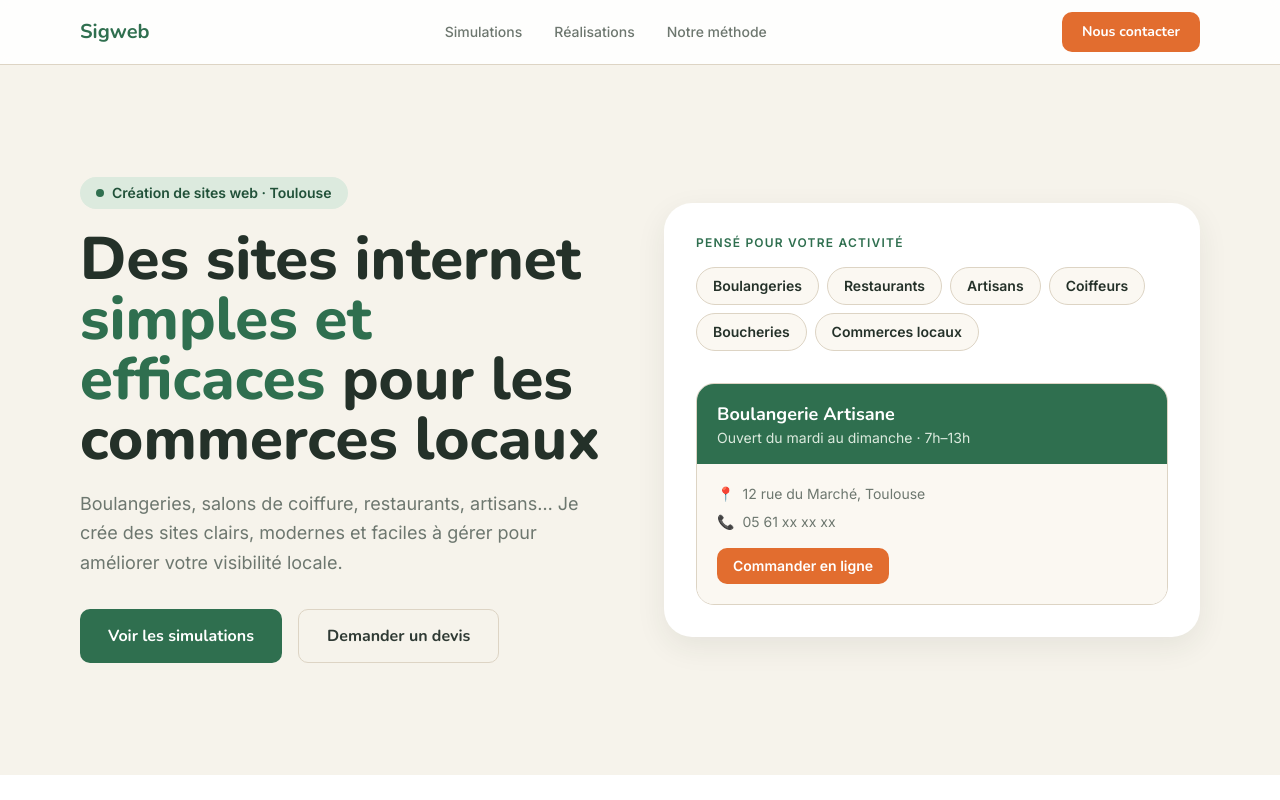
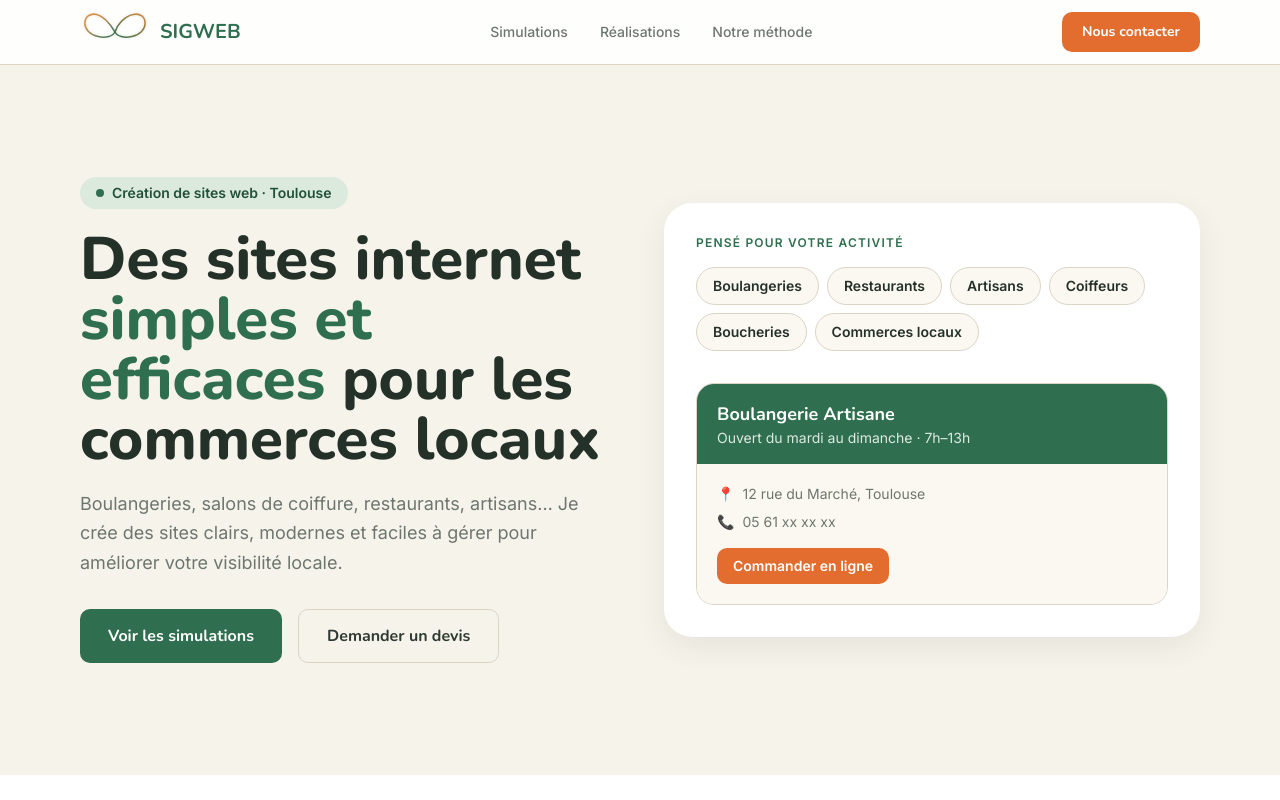
Before and after one commit to sebkeops/sigweb, a Next.js app: page / in a window 1280 px wide. Shown: the top 800 px of the page. Built offline with nearby package versions, Linux system fonts and the light colour scheme; no server answers; the database is empty.

Commit message:
feat: ajout logo SVG dans header et footer
Co-Authored-By: Claude Sonnet 4.6 <noreply@anthropic.com>

```diff
--- a/components/layout/Footer.tsx
+++ b/components/layout/Footer.tsx
@@ -1,15 +1,19 @@
 import Link from 'next/link'
+import Logo from '@/components/ui/Logo'
 
 export default function Footer() {
   return (
     <footer className="border-t border-border bg-surface">
       <div className="container-wide section-pad py-10">
         <div className="flex flex-col items-center justify-between gap-6 md:flex-row">
-          <div>
-            <span className="font-heading text-lg font-bold text-primary">Sigweb</span>
-            <p className="mt-1 font-body text-sm text-muted">
-              Sites web pour commerces et artisans · Toulouse
-            </p>
+          <div className="flex items-center gap-3">
+            <Logo size={70} uid="footer" />
+            <div>
+              <span className="font-heading text-lg font-bold text-primary">SIGWEB</span>
+              <p className="font-body text-sm text-muted">
+                Sites web pour commerces et artisans · Toulouse
+              </p>
+            </div>
           </div>
 
           <nav className="flex flex-wrap justify-center gap-6">
@@ -27,9 +31,7 @@ export default function Footer() {
             </Link>
           </nav>
 
-          <p className="font-body text-xs text-muted">
-            © {new Date().getFullYear()} Sigweb
-          </p>
+          <p className="font-body text-xs text-muted">© {new Date().getFullYear()} Sigweb</p>
         </div>
       </div>
     </footer>
--- a/components/layout/Header.tsx
+++ b/components/layout/Header.tsx
@@ -1,4 +1,5 @@
 import Link from 'next/link'
+import Logo from '@/components/ui/Logo'
 
 const navLinks = [
   { href: '/simulations', label: 'Simulations' },
@@ -12,8 +13,9 @@ export default function Header() {
       <div className="container-wide section-pad py-0">
         <div className="flex h-16 items-center justify-between">
           {/* Logo */}
-          <Link href="/" className="flex items-center gap-2 text-ink">
-            <span className="font-heading text-xl font-bold text-primary">Sigweb</span>
+          <Link href="/" className="flex items-center gap-2.5 text-ink">
+            <Logo size={70} uid="header" />
+            <span className="font-heading text-xl font-bold text-primary">SIGWEB</span>
           </Link>
 
           {/* Navigation */}
--- /dev/null
+++ b/components/ui/Logo.tsx
@@ -0,0 +1,69 @@
+interface LogoProps {
+  size?: number
+  /** Préfixe unique pour les IDs de gradient — évite les conflits quand le logo est répété */
+  uid?: string
+}
+
+export default function Logo({ size = 32, uid = 'logo' }: LogoProps) {
+  const g1 = `${uid}-g1`
+  const g2 = `${uid}-g2`
+
+  return (
+    <svg
+      viewBox="0 0 200 200"
+      fill="none"
+      width={size}
+      height={size}
+      aria-hidden="true"
+      xmlns="http://www.w3.org/2000/svg"
+    >
+      <defs>
+        <linearGradient id={g1} x1="0%" y1="0%" x2="100%" y2="100%">
+          <stop offset="0%" stopColor="#d98a3d" />
+          <stop offset="35%" stopColor="#c88a45" />
+          <stop offset="70%" stopColor="#5c7c5f" />
+          <stop offset="100%" stopColor="#2f6f4f" />
+        </linearGradient>
+        <linearGradient id={g2} x1="100%" y1="0%" x2="0%" y2="100%">
+          <stop offset="0%" stopColor="#d98a3d" />
+          <stop offset="100%" stopColor="#2f6f4f" />
+        </linearGradient>
+      </defs>
+
+      {/* Halo */}
+      <path
+        d="M 100 100 C 88 80, 68 55, 48 50 C 28 45, 14 58, 14 75 C 14 92, 28 108, 52 113 C 74 118, 94 112, 100 100"
+        stroke="#d98a3d"
+        strokeWidth="14"
+        strokeLinecap="round"
+        fill="none"
+        opacity="0.05"
+      />
+      <path
+        d="M 100 100 C 106 80, 126 55, 152 50 C 172 45, 186 58, 186 75 C 186 92, 172 108, 148 113 C 126 118, 106 112, 100 100"
+        stroke="#2f6f4f"
+        strokeWidth="14"
+        strokeLinecap="round"
+        fill="none"
+        opacity="0.05"
+      />
+
+      {/* Tracé principal */}
+      <path
+        d="M 100 100 C 88 80, 68 55, 48 50 C 28 45, 14 58, 14 75 C 14 92, 28 108, 52 113 C 74 118, 94 112, 100 100"
+        stroke={`url(#${g1})`}
+        strokeWidth="4.5"
+        strokeLinecap="round"
+        fill="none"
+        opacity="0.95"
+      />
+      <path
+        d="M 100 100 C 106 80, 126 55, 152 50 C 172 45, 186 58, 186 75 C 186 92, 172 108, 148 113 C 126 118, 106 112, 100 100"
+        stroke={`url(#${g2})`}
+        strokeWidth="4.5"
+        strokeLinecap="round"
+        fill="none"
+      />
+    </svg>
+  )
+}
```
